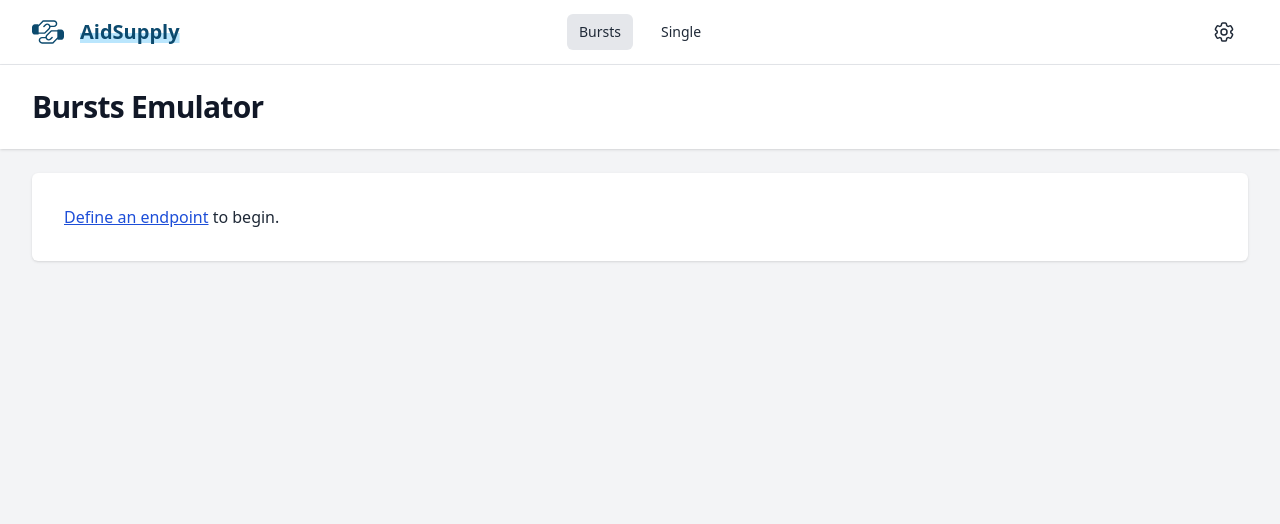
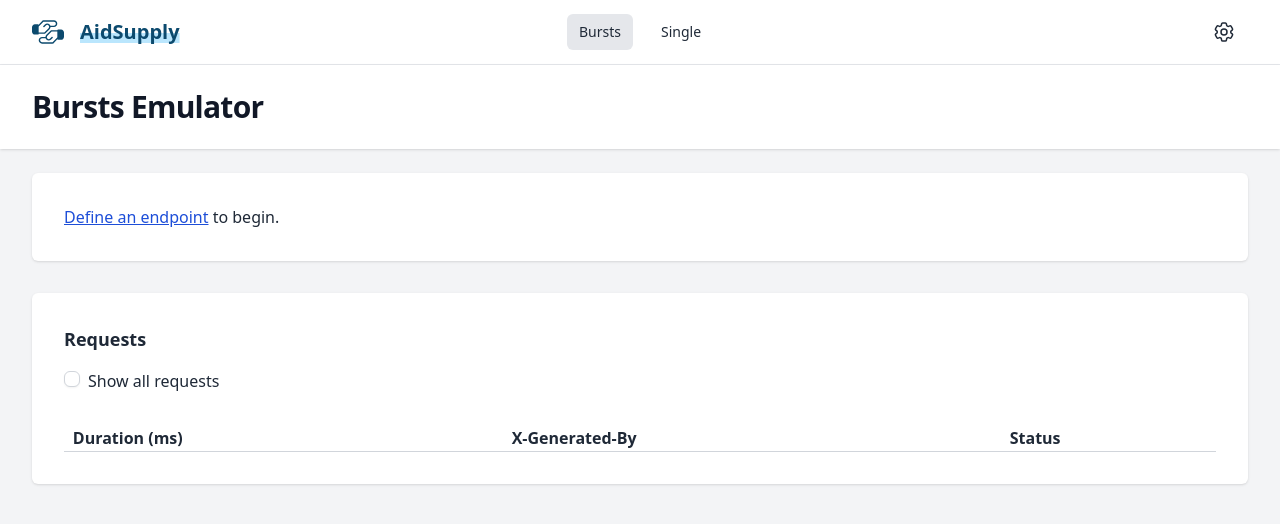
Before and after one commit to florislw/devops-demoapp, a Vue app: page / in a window 1280 px wide. Shown: the top 524 px of the page. Built offline with nearby package versions, Linux system fonts and the light colour scheme.

Commit message:
Update table to include generated by header

```diff
--- a/src/components/forms/Input.vue
+++ b/src/components/forms/Input.vue
@@ -1,7 +1,19 @@
 <template>
-  <div>
-    <label v-if="label" class="text-gray-800 mb-1 block">
-      {{  label }}
+  <div v-if="type === 'checkbox' || type === 'radio'">
+    <input
+        :checked="modelValue"
+        @change="$emit('update:modelValue', $event.target.checked)"
+        :type="type"
+        :required="required"
+        :id="id"
+        class="rounded-md align-baseline border-gray-300 shadow-sm focus:border-indigo-300 focus:ring focus:ring-indigo-200 focus:ring-opacity-50"/>
+    <label v-if="label" :for="id" class="text-gray-800 inline-block ml-2">
+      {{ label }}
+    </label>
+  </div>
+  <div v-else>
+    <label v-if="label" :for="id" class="text-gray-800 mb-1 block">
+      {{ label }}
     </label>
     <input
         :value="modelValue"
@@ -10,12 +22,13 @@
         :required="required"
         :min="min"
         :max="max"
-        class="block w-full rounded-md border-gray-300 shadow-sm focus:border-indigo-300 focus:ring focus:ring-indigo-200 focus:ring-opacity-50" />
+        :id="id"
+        class="block w-full rounded-md border-gray-300 shadow-sm focus:border-indigo-300 focus:ring focus:ring-indigo-200 focus:ring-opacity-50"/>
   </div>
 </template>
 
 <script setup>
-defineProps({
+defineProps( {
   modelValue: {},
   type: {
     type: String,
@@ -27,10 +40,11 @@ defineProps({
     default: false,
   },
   min: {},
-  max: {}
-})
+  max: {},
+  id: {}
+} )
 
-defineEmits(['update:modelValue'])
+defineEmits( ['update:modelValue'] )
 </script>
 
 <style scoped>
--- a/src/components/pages/BurstsEmulator.vue
+++ b/src/components/pages/BurstsEmulator.vue
@@ -23,7 +23,7 @@
 
     <Card class="mt-8" v-if="testLog.length > 0">
       <h2 class="font-bold text-lg mb-4">
-        Results
+        Summary
       </h2>
       <table>
         <tr>
@@ -58,7 +58,7 @@
             Mean
           </td>
           <td>
-            {{ durationSum / testLog.length || 0 }} ms
+            {{ durationMean }} ms
           </td>
         </tr>
         <tr>
@@ -66,12 +66,22 @@
             Median
           </td>
           <td>
-            {{ median( testLog.map( li => li.duration | 0 ) ) }} ms
+            {{ durationMedian }} ms
           </td>
         </tr>
       </table>
+    </Card>
+    <Card class="mt-8">
 
-      <table class="mt-8 w-full max-w-sm">
+      <h2 class="font-bold text-lg mb-4">
+        Requests
+      </h2>
+
+      <div class="mt-4">
+        <Input label="Show all requests" id="show-all-requests" v-model="tableShowAll" type="checkbox"/>
+      </div>
+
+      <table class="mt-8 w-full">
         <tr class="font-bold text-left border-b border-gray-300">
           <th>
 
@@ -80,25 +90,30 @@
             Duration (ms)
           </th>
           <th>
-            OK
+            X-Generated-By
           </th>
           <th>
-            Instance
+            Status
           </th>
+
         </tr>
-        <tr v-for="(li, idx) in testLog" :key="idx" class="border-b border-gray-300">
+        <tr v-for="(li, idx) in testLogTableData" :key="idx" class="border-b border-gray-300">
           <td>
-            {{ idx }}
+            {{ testLog.length - idx }}
           </td>
           <td>
-            {{ li.duration }}
+            <div class="flex items-center mr-8">
+              <meter min="0" :max="durationMax" optimum="0" :low="Math.round(durationMean)" :high="Math.round(durationMean) * 1.5" :value="li.duration" class="mr-2 w-full"/>
+              <span class="min-w-[6ch]">{{ li.duration }}</span>
+            </div>
           </td>
           <td>
-            <CheckIcon v-if="li.ok" class="w-4 h-4 text-green-800"/>
-            <XMarkIcon v-else class="w-4 h-4 text-red-800"/>
+            {{ li.serverHeader }}
           </td>
           <td>
-            {{ li.instance }}
+            <CheckIcon v-if="li.ok" class="w-4 h-4 text-green-800 inline"/>
+            <XMarkIcon v-else class="w-4 h-4 text-red-800 inline"/>
+            {{ li.status }} {{ li.statusText }}
           </td>
         </tr>
       </table>
@@ -117,6 +132,8 @@ import { computed, inject, ref } from "vue";
 const currentPageSlug = inject( 'currentPageSlug' )
 const endpoint = localStorage.getItem( 'endpoint' )
 
+const tableShowAll = ref( false )
+
 const rPerSec = ref( 1 )
 const duration = ref( 1 )
 let currentInterval = null
@@ -124,38 +141,73 @@ const isRunning = computed( () => currentInterval !== null )
 
 const actualDuration = ref( null )
 let testLog = ref( [] )
-const durationSum = computed( () => {
-  return testLog.value
-      .map( li => li.duration | 0 )
-      .reduce( ( a, b ) => a + b, 0 )
+
+const testLogTableData = computed( () => {
+  const {value} = testLog
+  if ( ! value ) {
+    return []
+  }
+
+  const data = tableShowAll.value ? value : value.slice( Math.max( value.length - 5, 0 ) )
+
+  return data.reverse()
 } )
+
+const durations = computed( () => testLog.value.map( li => li.duration | 0 ) )
+const durationSum = computed( () => durations.value.reduce( ( a, b ) => a + b, 0 ) )
+const durationMean = computed( () => durationSum.value / testLog.value.length || 0 )
+const durationMedian = computed( () => median( durations.value ) )
+const durationMax = computed( () => Math.max( ...durations.value ) )
 
 const doSingleRequest = async () => {
   const startTime = Date.now()
 
-  try {
-    const response = await fetch( endpoint, {
-      mode: 'no-cors',
-      method: 'GET',
+  fetch( endpoint, {
+    method: 'POST',
     headers: {
       'Accept': 'application/json',
     },
   } )
-
+      .then( response => {
         testLog.value.push( {
           startTime,
           duration: Date.now() - startTime,
           ok: response.ok,
-      instance: 'unknown'
+          status: response.status,
+          statusText: response.statusText,
+          serverHeader: response.headers.get( 'X-Generated-By' )
         } )
-  } catch ( err ) {
-
-    console.error( err )
+      } )
+      .catch( error => {
+        if ( error instanceof Response ) {
           testLog.value.push( {
             startTime,
-      duration: Date.now() - startTime
+            duration: Date.now() - startTime,
+            ok: error.ok,
+            status: error.status,
+            statusText: error.statusText,
+            serverHeader: error.headers.get( 'X-Generated-By' )
+          } )
+        } else {
+          testLog.value.push( {
+            startTime,
+            duration: Date.now() - startTime,
+            ok: false,
           } )
         }
+      } )
+
+  // testLog.value.push( {
+  //   startTime,
+  //   duration: Date.now() - startTime,
+  //   ok: response.ok,
+  //   instanceHeader: 'unknown'
+  // } )
+  //
+  // testLog.value.push( {
+  //   startTime,
+  //   duration: Date.now() - startTime
+  // } )
 }
 const doLoadTest = () => {
   const intervalMs = 1000 / parseFloat( rPerSec.value )
--- a/src/components/pages/Config.vue
+++ b/src/components/pages/Config.vue
@@ -1,6 +1,6 @@
 <template>
   <AppLayout title="Configuration">
-    <Card class="max-w-md">
+    <Card>
       <form @submit.prevent="saveEndpoint">
         <Input label="Request endpoint" type="url" v-model="endpoint"/>
 
```
Lines whose indentation alone changed are shown as unchanged.
